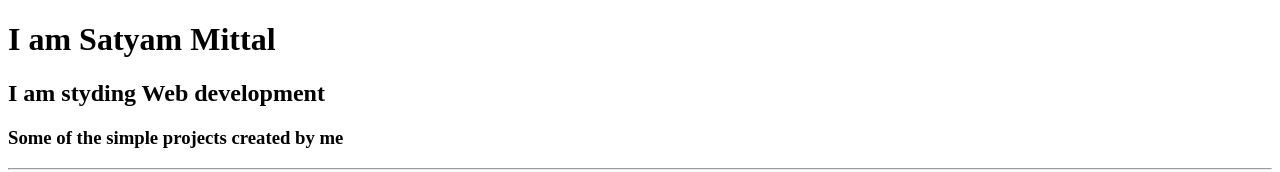
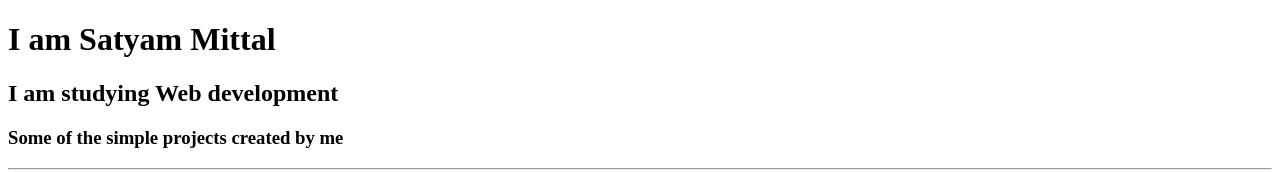
Before and after one commit to satu2527/html-portfolio, a plain HTML site: page index.html in a window 1280 px wide. Shown: the top 172 px of the page. Drawn offline with Linux system fonts and the light colour scheme.

Commit message:
Update index.html

```diff
--- a/index.html
+++ b/index.html
@@ -6,7 +6,7 @@
 </head>
 <body>
     <h1>I am Satyam Mittal</h1>
-    <h2>I am styding Web development</h2>
+    <h2>I am studying Web development</h2>
     <h3>Some of the simple projects created by me</h3>
     <hr/>
     <h3><a href="./public/movie-ranking.html">Movie Ranking Project</a></h3>
```
